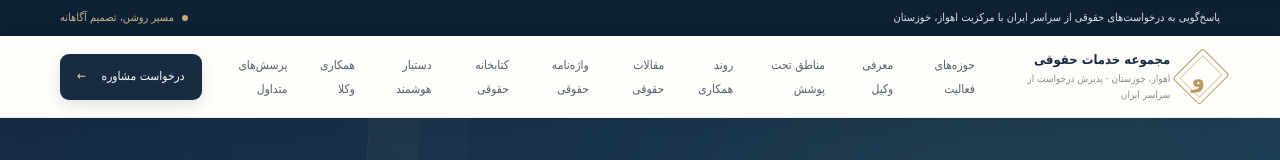
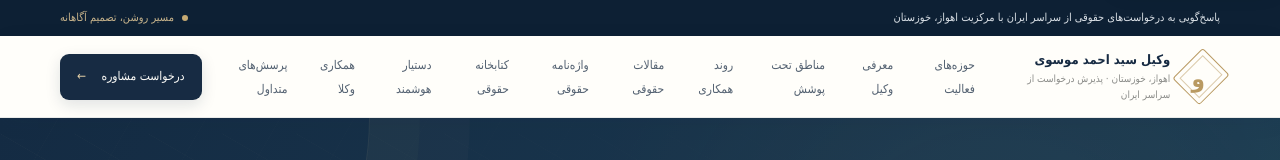
Before and after one commit to ahmadmousavi5908-crypto/vakilsite, a Next.js app: page / in a window 1280 px wide. Shown: the top 160 px of the page. Built offline with nearby package versions, Linux system fonts and the light colour scheme; no server answers; the database is empty; a web font is replaced by a local one.

Commit message:
seo: align homepage visible and structured brand names

```diff
--- a/src/app/page.js
+++ b/src/app/page.js
@@ -59,7 +59,7 @@ export default async function Home() {
             "@type": "WebSite",
             "@id": siteUrl + "/#website",
             url: siteUrl,
-            name: "خدمات حقوقی سید احمد موسوی",
+            name: "وکیل سید احمد موسوی",
             inLanguage: "fa-IR",
           },
           {
@@ -76,7 +76,7 @@ export default async function Home() {
           {
             "@type": "Service",
             "@id": siteUrl + "/#legal-service",
-            name: "خدمات حقوقی سید احمد موسوی",
+            name: "وکیل سید احمد موسوی",
             serviceType: "خدمات حقوقی",
             url: siteUrl,
             provider: { "@id": siteUrl + "/#attorney" },
@@ -110,7 +110,7 @@ export default async function Home() {
         <div className="container nav-wrap">
           <a className="brand" href="#" aria-label="صفحه اصلی">
             <span className="brand-mark"><span>و</span></span>
-            <span className="brand-copy"><strong>مجموعه خدمات حقوقی</strong><small>اهواز، خوزستان · پذیرش درخواست از سراسر ایران</small></span>
+            <span className="brand-copy"><strong>وکیل سید احمد موسوی</strong><small>اهواز، خوزستان · پذیرش درخواست از سراسر ایران</small></span>
           </a>
           <nav className="desktop-nav" aria-label="منوی اصلی">
             <Link href="/services">حوزه‌های فعالیت</Link>
@@ -320,7 +320,7 @@ export default async function Home() {
           <Link className="brand footer-brand" href="/">
             <span className="brand-mark"><span>و</span></span>
             <span className="brand-copy">
-              <strong>مجموعه خدمات حقوقی</strong>
+              <strong>وکیل سید احمد موسوی</strong>
               <small>اهواز، خوزستان · خدمات حقوقی در سراسر ایران</small>
             </span>
           </Link>
```
